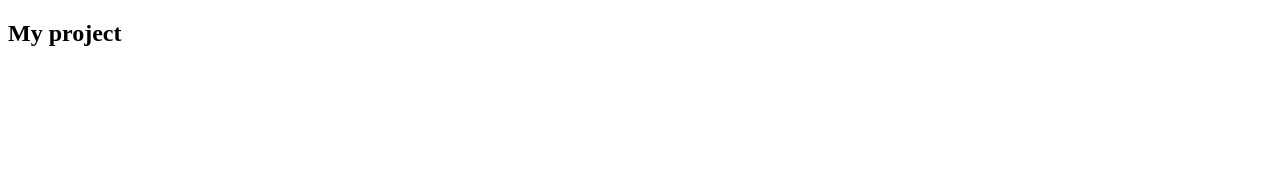
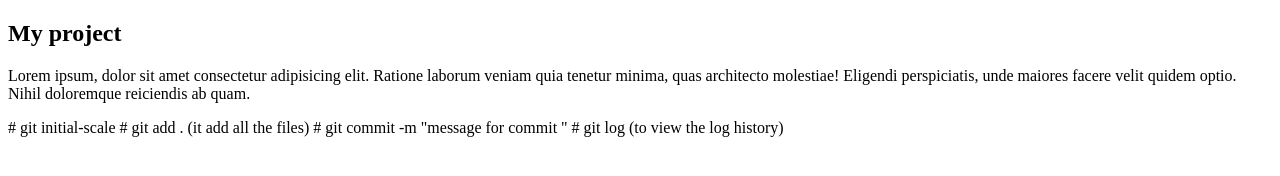
Before and after one commit to Teenode/python_project, a plain HTML site: page index.html in a window 1280 px wide. Drawn offline with Linux system fonts and the light colour scheme.

Commit message:
I added a p tag

```diff
--- a/index.html
+++ b/index.html
@@ -7,5 +7,12 @@
 </head>
 <body>
     <h2>My project</h2>
+    <p>Lorem ipsum, dolor sit amet consectetur adipisicing elit. Ratione laborum veniam quia tenetur minima, quas architecto molestiae! Eligendi perspiciatis, unde maiores facere velit quidem optio. Nihil doloremque reiciendis ab quam.</p>
 </body>
 </html>
+
+
+# git initial-scale
+# git add . (it add all the files)
+# git commit -m "message for commit "
+# git log (to view the log history)
```
